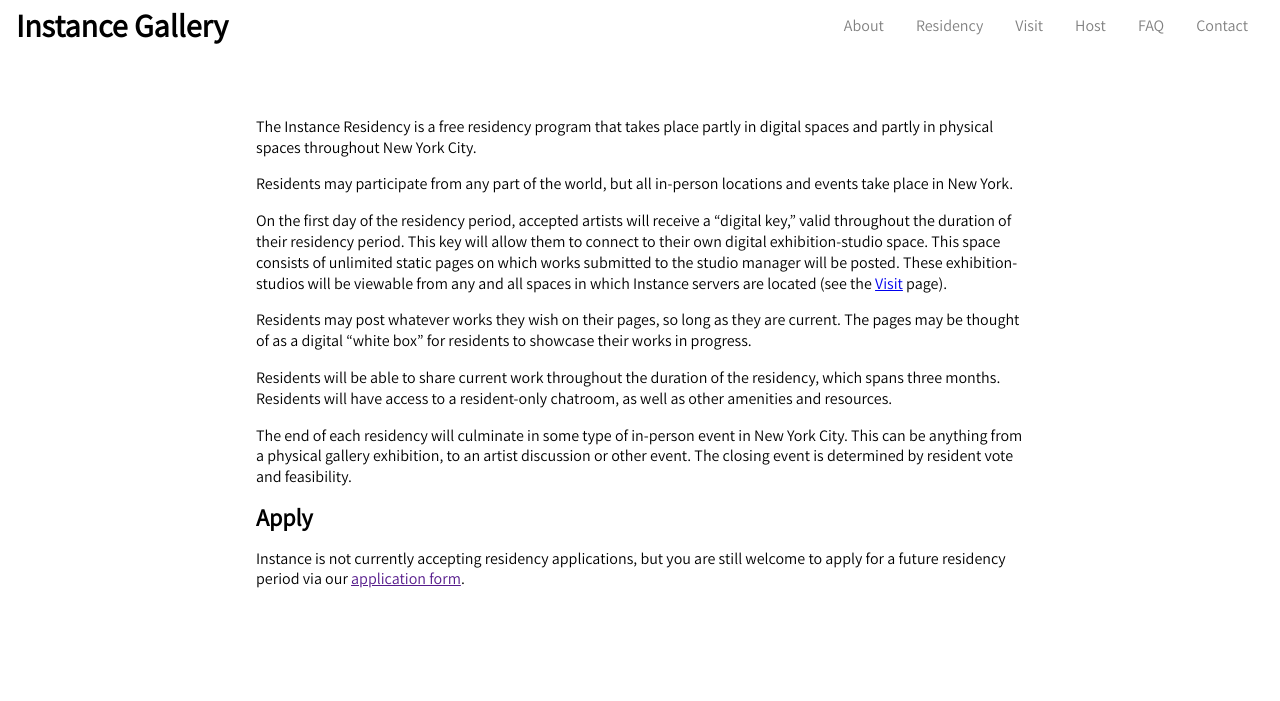
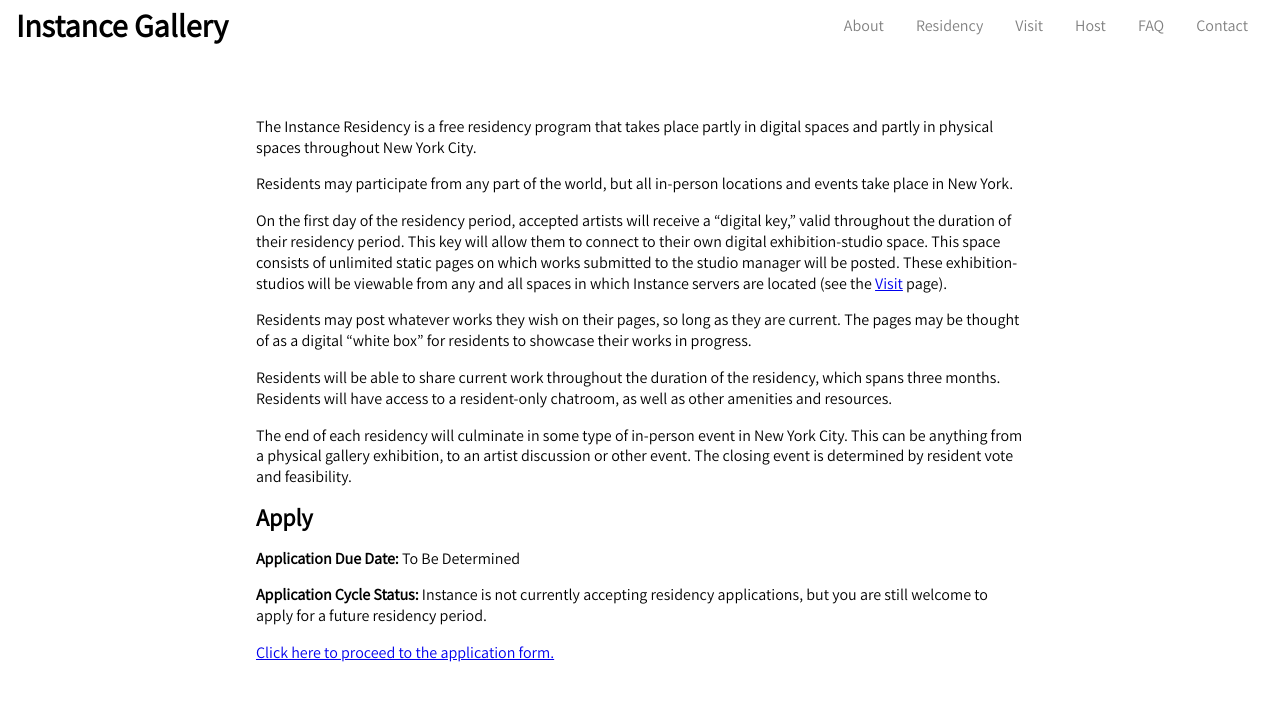
Before and after one commit to instancegallery/instancegallery.github.io, a Jekyll site: the page built from residency/index.md, in a window 1280 px wide. Shown: the top 701 px of the page. Built offline with Jekyll 4.4.1, drawn with Linux system fonts in a browser that asks for light colours.

```diff
--- a/residency/index.md
+++ b/residency/index.md
@@ -16,4 +16,8 @@ The end of each residency will culminate in some type of in-person event in New
 
 ## Apply
 
-Instance is not currently accepting residency applications, but you are still welcome to apply for a future residency period via our [application form]().
+**Application Due Date:** To Be Determined
+
+**Application Cycle Status:** Instance is not currently accepting residency applications, but you are still welcome to apply for a future residency period.
+
+[Click here to proceed to the application form.]({{ "/application-info" | relative_url }})
```
Also changed, not shown: application-info/index.md (added, +35 -0 lines).
